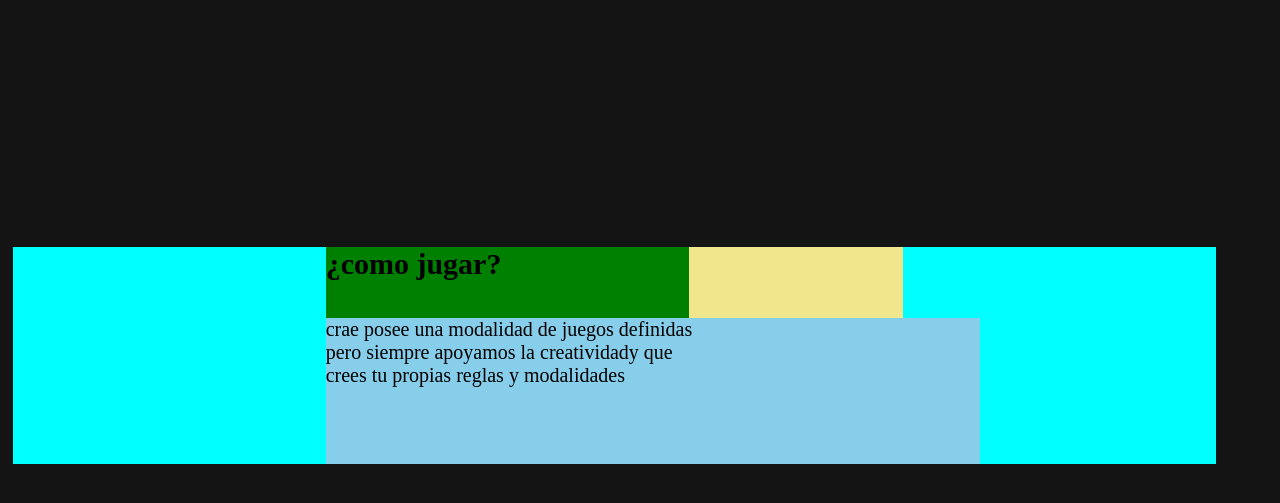
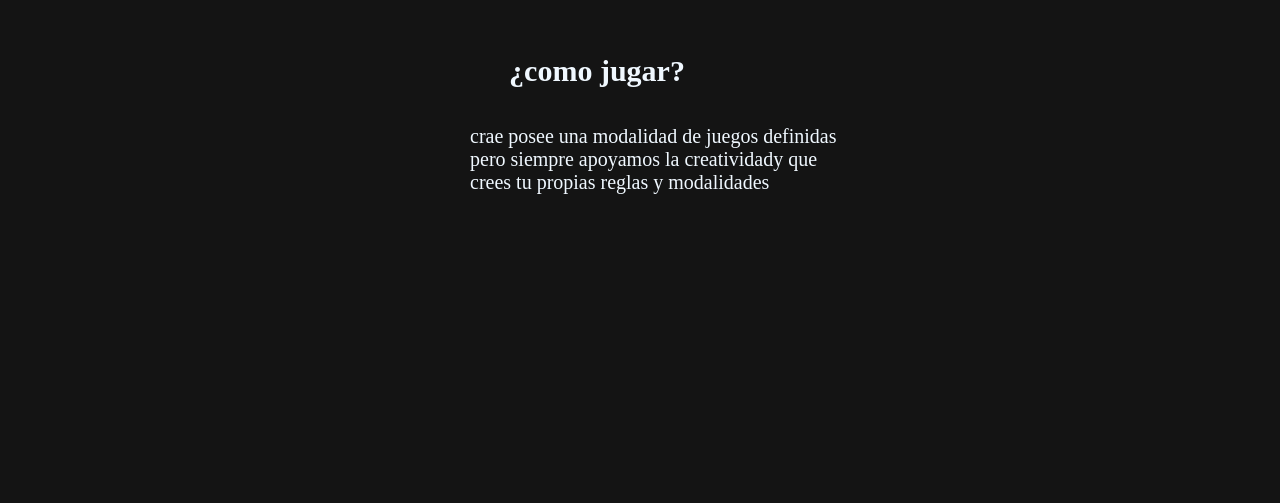
Before and after one commit to karina2025/-4H-P-gina-web-para-personas-con-dificultades-visuales, a plain HTML site: page index.html in a window 1280 px wide. Shown: the part 709-1212 px from the top of the page. After the commit the page ends 1101 px from the top, so only its background shows below. Drawn offline with Linux system fonts and the light colour scheme.

Commit message:
feat: :zap: files

```diff
--- a/css/style.css
+++ b/css/style.css
@@ -145,13 +145,14 @@ main{
 }
 
 .intrucciones{
+    background: #141414;
 
-    background-color: aqua;
+    /* background-color: aqua; */
 
 }
 
 .intruciones h2{
-    background: khaki;
+    /* background: khaki; */
     font-size: 64px;
     width: 363px;
     height: 71px;
@@ -160,23 +161,28 @@ main{
 
 .div__orden{
 
-    background: khaki;
+     /* background: khaki;  */
     font-size: 20px;
-    margin: 26%;
+    margin: 10%;
+    margin-left: 25%;
 
 }
 
 .div__orden h2{
-    background: green;
+    /* background: green; */
     width: 363px;
     height:71px ;
+    margin-left:25%;
+    color: aliceblue;
 
 }
 
 .div__orden p{
 
-    background: skyblue;
+    /* background: skyblue; */
     width: 654px;
     height: 146px;
+    color: aliceblue;
+    margin-left: 20%;
 
 }
```
